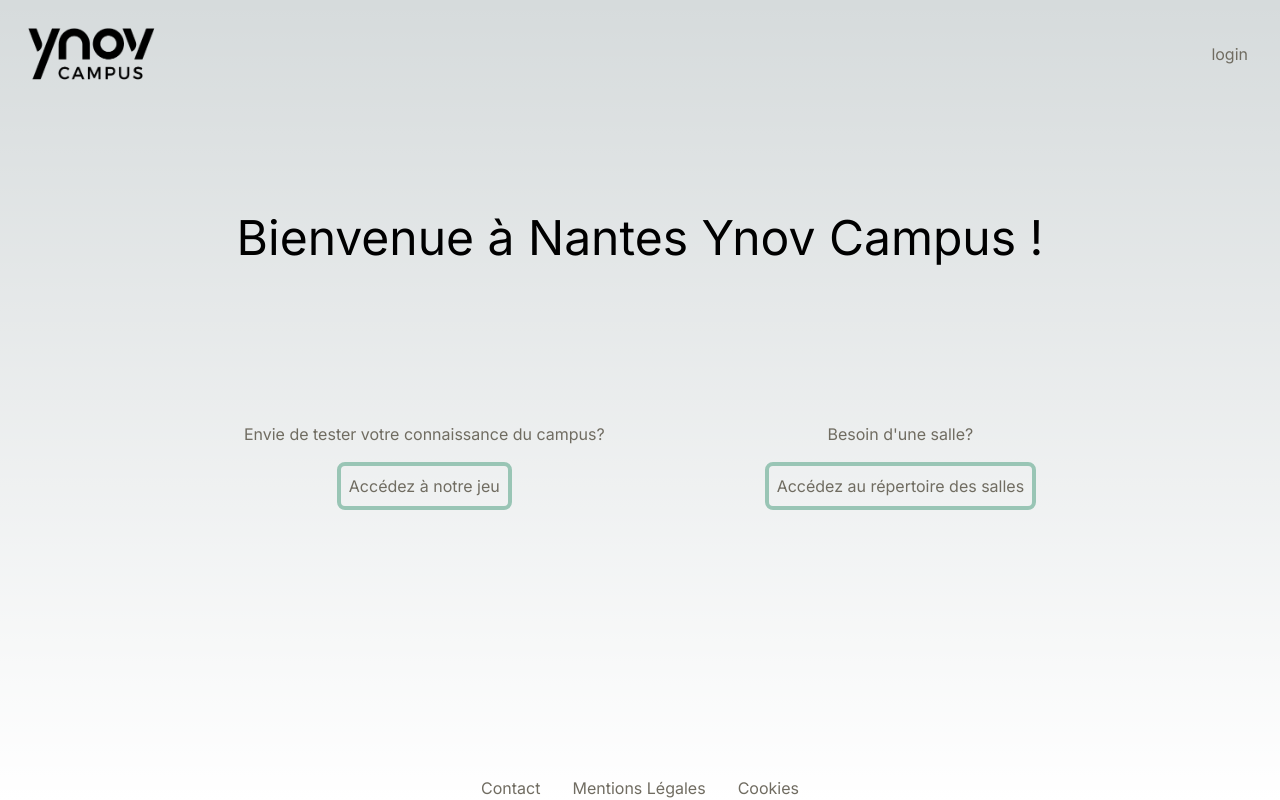
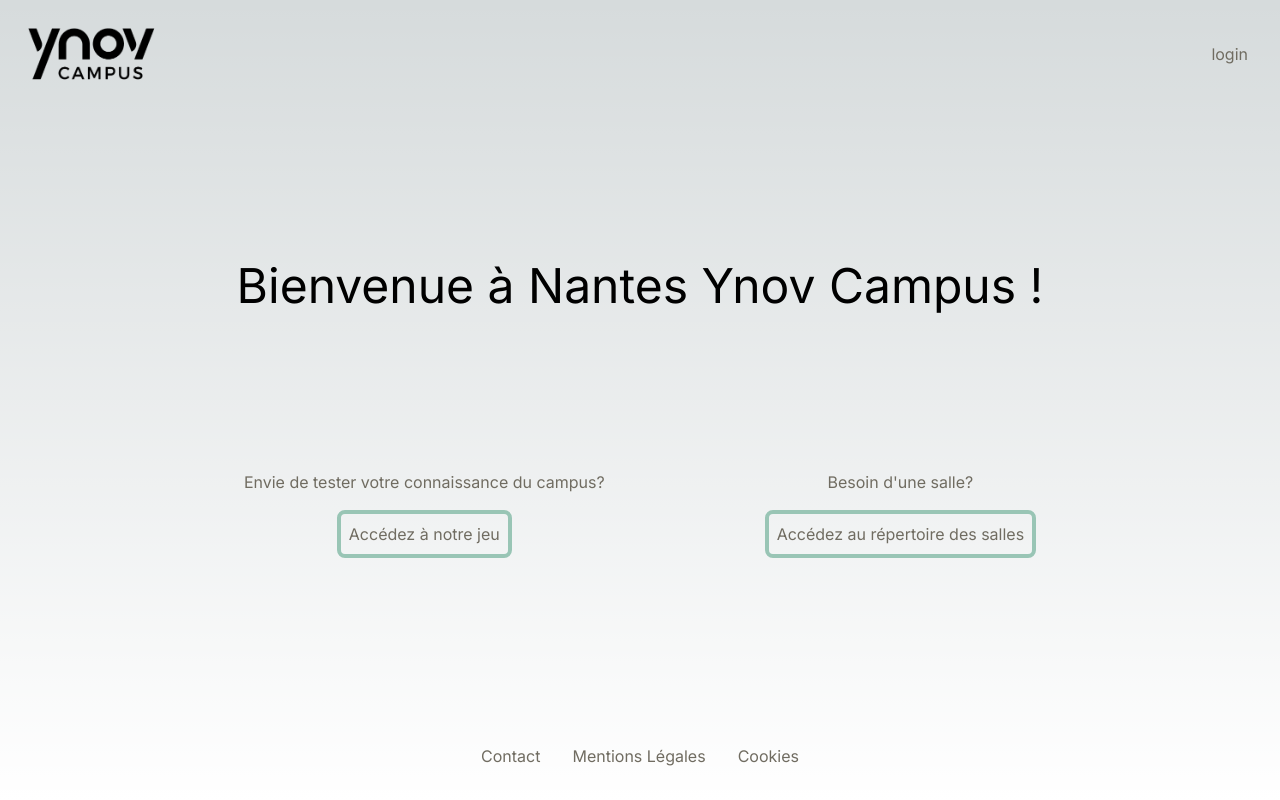
Before and after one commit to matham1201/Geoguessr_Hackathon, a Next.js app in the folder geoguessr/: page / in a window 1280 px wide. Built offline with nearby package versions, Linux system fonts and the light colour scheme.

Commit message:
change margin

```diff
--- a/geoguessr/components/footer.tsx
+++ b/geoguessr/components/footer.tsx
@@ -2,7 +2,7 @@
 
 export default function Footer(){
     return(
-        <main className="flex justify-center mt-40 space-x-8 text-gray">
+        <main className="flex justify-center m-8 space-x-8 text-gray">
             <Link href="mailto:support@ynov.com">
                 Contact
             </Link>
```
